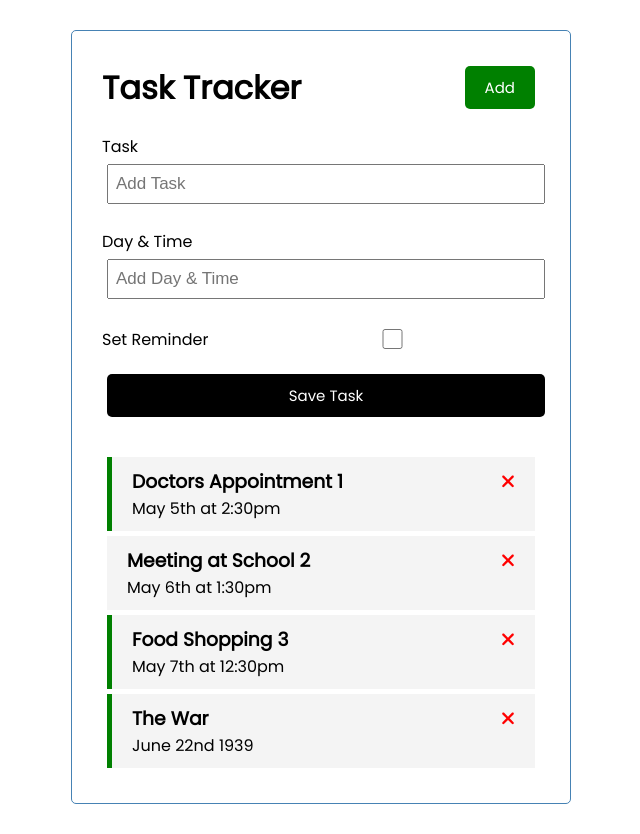
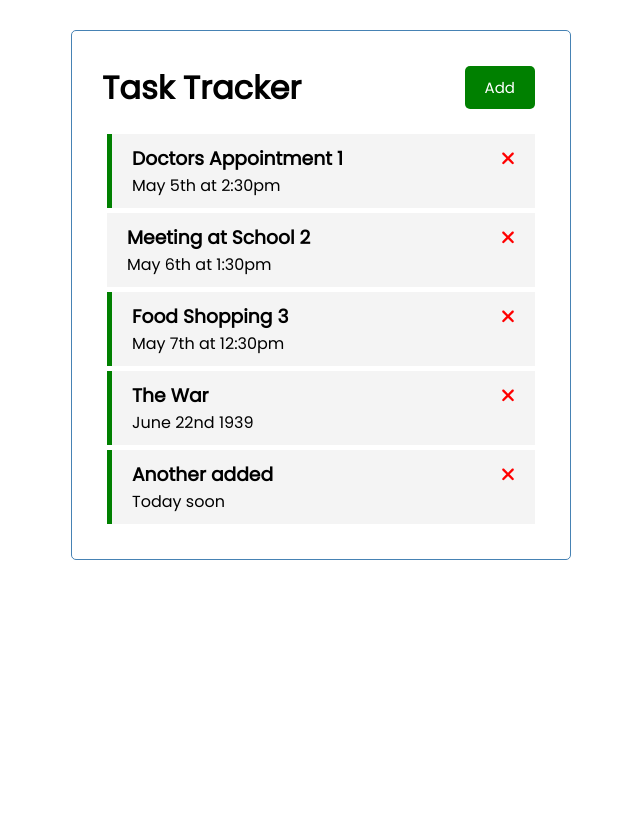
Before and after one commit to paulthomas2107/angular-crash, an Angular app: page / in a window 1280 px wide. Shown: the whole page, without its empty margins (319-959 px from the left). After the commit the page ends 800 px from the top, so only its background shows below. Built offline with nearby package versions, Linux system fonts and the light colour scheme; data requests are answered from the project's data file.

Commit message:
More styling

```diff
--- a/db.json
+++ b/db.json
@@ -23,6 +23,12 @@
       "day": "June 22nd 1939",
       "reminder": true,
       "id": 4
+    },
+    {
+      "text": "Another added",
+      "day": "Today soon",
+      "reminder": true,
+      "id": 5
     }
   ]
 }
--- a/src/app/components/add-task/add-task.component.html
+++ b/src/app/components/add-task/add-task.component.html
@@ -1,15 +1,32 @@
-<form class="add-form" (ngSubmit)="onSubmit()" >
+<form *ngIf="showAddTask"  class="add-form" (ngSubmit)="onSubmit()">
   <div class="form-control">
     <label for="text">Task</label>
-    <input type="text" name="text" [(ngModel)]="text" id="text" placeholder="Add Task" />
+    <input
+      type="text"
+      name="text"
+      [(ngModel)]="text"
+      id="text"
+      placeholder="Add Task"
+    />
   </div>
   <div class="form-control">
     <label for="day">Day & Time</label>
-    <input type="text" name="day" [(ngModel)]="day" id="day" placeholder="Add Day & Time" />
+    <input
+      type="text"
+      name="day"
+      [(ngModel)]="day"
+      id="day"
+      placeholder="Add Day & Time"
+    />
   </div>
   <div class="form-control form-control-check">
     <label for="reminder">Set Reminder</label>
-    <input type="checkbox" name="reminder" [(ngModel)]="reminder" id="reminder" />
+    <input
+      type="checkbox"
+      name="reminder"
+      [(ngModel)]="reminder"
+      id="reminder"
+    />
   </div>
-  <input type="submit" value="Save Task" class="btn btn-block">
+  <input type="submit" value="Save Task" class="btn btn-block" />
 </form>
--- a/src/app/components/add-task/add-task.component.ts
+++ b/src/app/components/add-task/add-task.component.ts
@@ -1,5 +1,6 @@
 import { Component, OnInit, Output, EventEmitter } from '@angular/core';
-import { faRupiahSign } from '@fortawesome/free-solid-svg-icons';
+import { UiService } from '../../services/ui.service';
+import { Subscription } from 'rxjs';
 import { Task } from '../../Task';
 
 @Component({
@@ -14,10 +15,15 @@
   text!: string;
   day!: string;
   reminder: boolean = false;
+  showAddTask!: boolean;
+  subscription: Subscription;
 
 
-
-  constructor() {}
+  constructor(private uiService: UiService) {
+    this.subscription = this.uiService
+      .onToggle()
+      .subscribe((value) => (this.showAddTask = value));
+  }
 
   ngOnInit(): void {}
 
```
